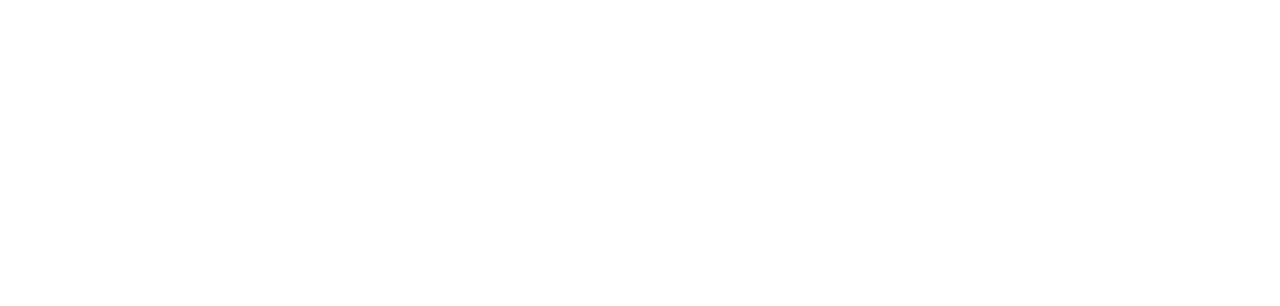
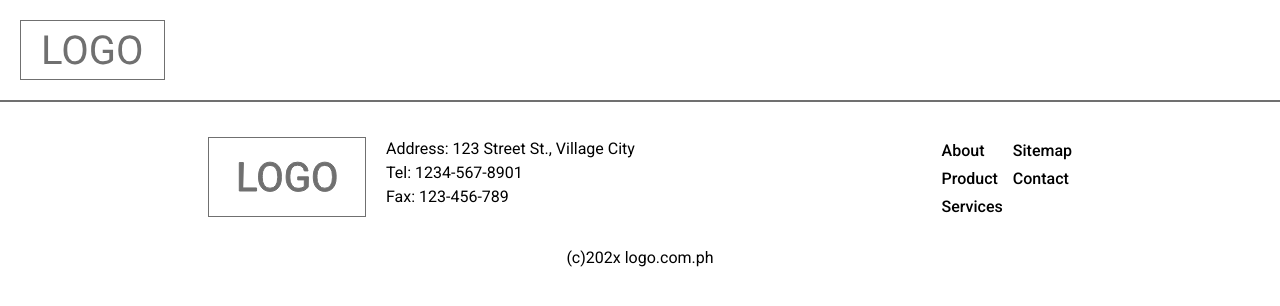
Before and after one commit to Lougerb/vite-react-template, a React (Vite) app: page / in a window 1280 px wide. Shown: the top 306 px of the page. Built offline with nearby package versions, Linux system fonts and the light colour scheme.

Commit message:
test nav

```diff
--- a/src/App.jsx
+++ b/src/App.jsx
@@ -1,8 +1,8 @@
 
 // Layout
-// import Nav from './Project/Layout/Nav/Nav';
-// import Header from './Project/Layout/Header/Header';
-// import Footer from './Project/Layout/Footer/Footer';
+import Nav from './Project/Layout/Nav/Nav';
+import Header from './Project/Layout/Header/Header';
+import Footer from './Project/Layout/Footer/Footer';
 
 // Content
 import Home from './Project/Pages/Home/Home';
@@ -79,15 +79,15 @@
         </Helmet>
       </HelmetProvider>
 
-    {/* <Header /> */}
+    <Header />
 
-    {/* <Nav baseUrl={baseUrl}/> */}
+    <Nav baseUrl={baseUrl}/>
 
     <div className="main">
         <RouterProvider router={router} />
     </div>
 
-    {/* <Footer /> */}
+    <Footer />
 
 </div>
   )
--- a/src/project/layout/nav/Nav.jsx
+++ b/src/project/layout/nav/Nav.jsx
@@ -1,5 +1,5 @@
 import React, {useState, useRef} from "react";
-import NavItem from "./Component/NavItem";
+// import NavItem from "./Component/NavItem";
 
 function Nav({baseUrl}) {
 
@@ -21,10 +21,10 @@
                     </div>
                 </div>
                 <ul className="nav-menu ">
-                    <NavItem link={baseUrl+"about/"} name="ABOUT"/>
+                    {/* <NavItem link={baseUrl+"about/"} name="ABOUT"/>
                     <NavItem link={baseUrl+"product/"} name="PRODUCT"/>
                     <NavItem link={baseUrl+"services/"} name="SERVICES"/>
-                    <NavItem link={baseUrl+"contact/"} name="CONTACT"/>
+                    <NavItem link={baseUrl+"contact/"} name="CONTACT"/> */}
                 </ul>
             </div>
         </nav>
```
